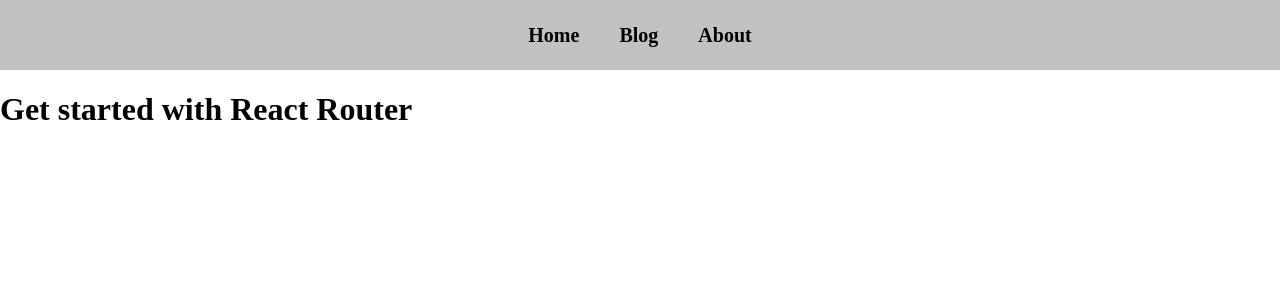
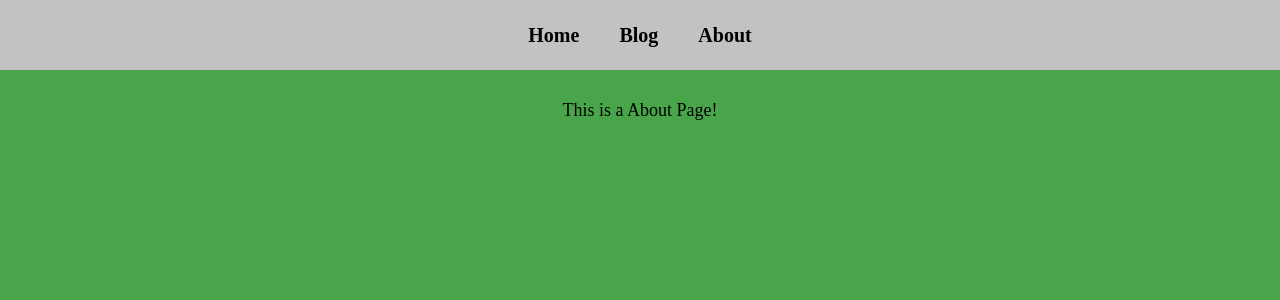
Before and after one commit to ValentinBrest/React-Router, a React (Create React App) app: page /about in a window 1280 px wide. Shown: the top 300 px of the page. Built offline with nearby package versions, Linux system fonts and the light colour scheme.

Commit message:
docs: add a basic routing

```diff
--- a/src/App.css
+++ b/src/App.css
@@ -24,3 +24,26 @@ a {
 a:hover {
 	color: blue;
 }
+
+.page {
+	text-align: center;
+	padding-top: 30px;
+	font-size: 18px;
+	height: 100vh;
+}
+
+.about {
+	background-color: rgb(73, 165, 73);
+}
+
+.blog {
+	background-color: rgb(73, 165, 156);
+}
+
+.home {
+	background-color: rgb(154, 165, 73);
+}
+
+.not {
+	background-color: rgb(165, 85, 73);
+}
--- a/src/App.js
+++ b/src/App.js
@@ -1,16 +1,24 @@
-import './App.css'
+import './App.css';
+import { Routes, Route, Link } from 'react-router-dom';
+import HomePage from './pages/HomePage';
+import BlogPage from './pages/BlogPage';
+import AboutPage from './pages/AboutPage';
+import NotfoundPage from './pages/NotfoundPage';
 
 function App() {
   return (
       <>
           <header>
-              <a href="">Home</a>
-              <a href="">Blog</a>
-              <a href="">About</a>
+              <Link to="/">Home</Link>
+              <Link to="/blog">Blog</Link>
+              <Link to="/about">About</Link>
           </header>
-          <div>
-              <h1>Get started with React Router</h1>
-          </div>
+          <Routes>
+            <Route path='/' element={<HomePage/>}/>
+            <Route path='/blog' element={<BlogPage/>}/>
+            <Route path='/about' element={<AboutPage/>}/>
+            <Route path='*' element={<NotfoundPage/>}/>
+          </Routes>
       </>
   );
 }
--- /dev/null
+++ b/src/pages/AboutPage.jsx
@@ -0,0 +1,11 @@
+import React from 'react';
+
+const AboutPage = () => {
+	return (
+		<div className='page about'>
+			This is a About Page!
+		</div>
+	);
+};
+
+export default AboutPage;
--- /dev/null
+++ b/src/pages/BlogPage.jsx
@@ -0,0 +1,7 @@
+import React from 'react';
+
+const BlogPage = () => {
+	return <div className="page blog">This is a Blog Page!</div>;
+};
+
+export default BlogPage;
--- /dev/null
+++ b/src/pages/HomePage.jsx
@@ -0,0 +1,7 @@
+import React from 'react';
+
+const HomePage = () => {
+	return <div className="page home">This is a Home Page!</div>;
+};
+
+export default HomePage;
--- /dev/null
+++ b/src/pages/NotfoundPage.jsx
@@ -0,0 +1,7 @@
+import React from 'react';
+
+const NotfoundPage = () => {
+	return <div className="page not">This is a Notfound Page!</div>;
+};
+
+export default NotfoundPage;
```
